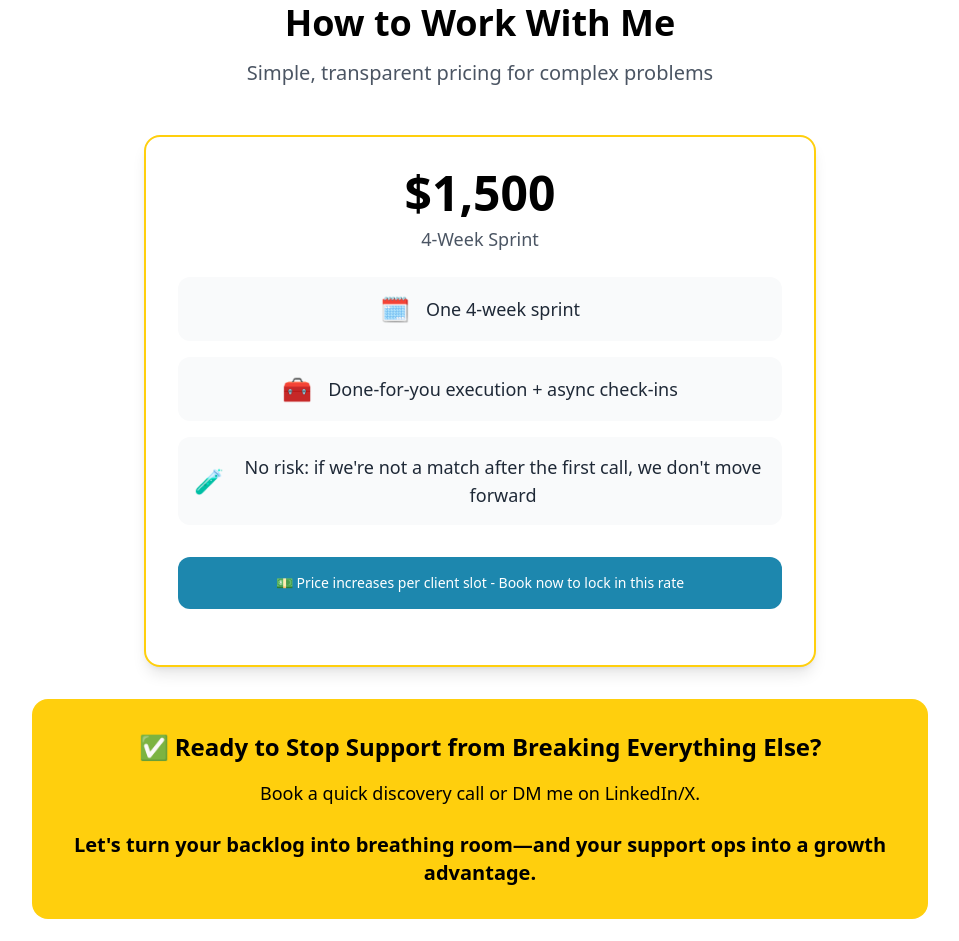
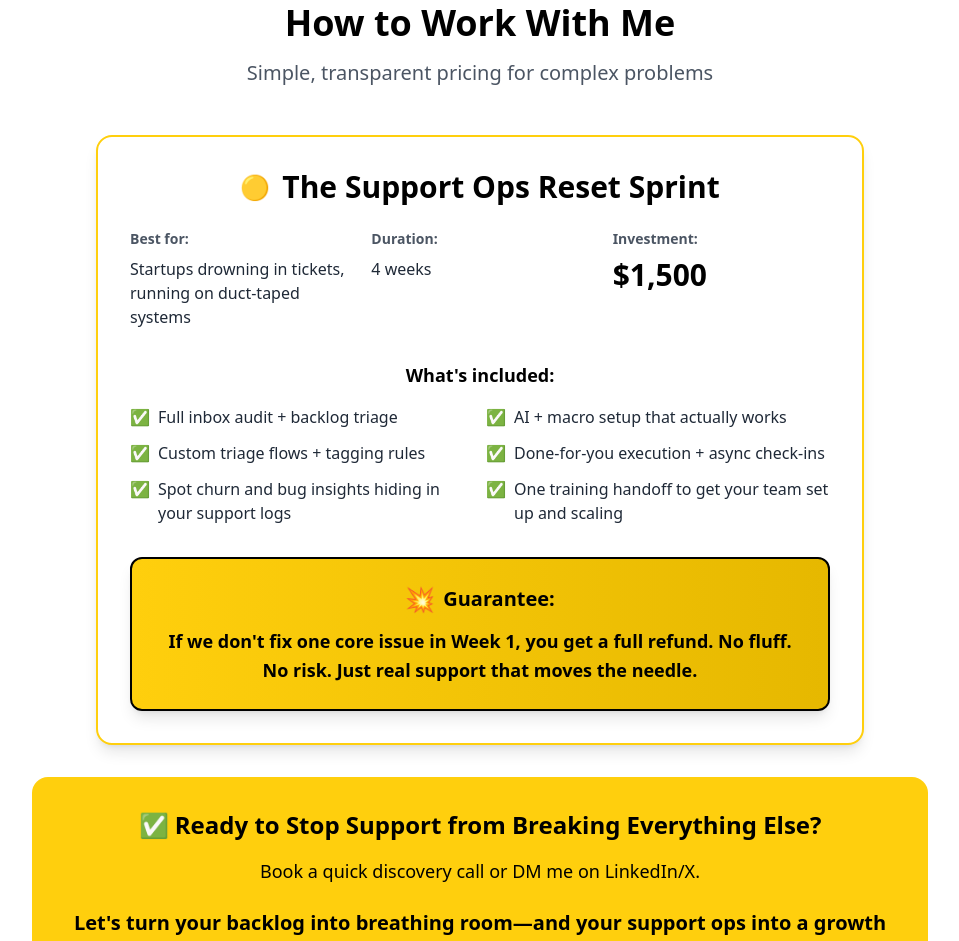
Before and after one commit to MMgtS/Marfo-Management-Services, a React (Vite) app: page / in a window 1280 px wide. Shown: the part 3360-4301 px from the top of the page, without its empty margins (160-1119 px from the left). Built offline with nearby package versions, Linux system fonts and the light colour scheme.

Commit message:
Refactor: Update pricing section
Restructure the pricing information, emphasizing the guarantee and placing the price prominently.

```diff
--- a/src/components/HowToWork.tsx
+++ b/src/components/HowToWork.tsx
@@ -1,3 +1,4 @@
+
 
 const HowToWork = () => {
   return (
@@ -12,31 +13,66 @@ const HowToWork = () => {
         </p>
 
         {/* Main Pricing Card */}
-        <div className="bg-white border-2 border-[#ffcf0d] rounded-2xl p-8 shadow-lg mb-8 max-w-2xl mx-auto">
-          <div className="text-center mb-6">
-            <div className="text-5xl font-bold text-black mb-2">$1,500</div>
-            <div className="text-lg text-gray-600">4-Week Sprint</div>
+        <div className="bg-white border-2 border-[#ffcf0d] rounded-2xl p-8 shadow-lg mb-8 max-w-3xl mx-auto">
+          <div className="flex items-center justify-center mb-6">
+            <span className="text-2xl mr-3">🟡</span>
+            <h3 className="text-2xl md:text-3xl font-bold text-black">The Support Ops Reset Sprint</h3>
           </div>
 
-          <div className="space-y-4 mb-8">
-            <div className="flex items-center justify-center p-4 bg-gray-50 rounded-xl">
-              <span className="text-2xl mr-4">🗓️</span>
-              <p className="text-lg text-gray-800">One 4-week sprint</p>
+          <div className="grid md:grid-cols-3 gap-6 mb-8 text-left">
+            <div>
+              <p className="text-sm font-semibold text-gray-600 mb-2">Best for:</p>
+              <p className="text-gray-800">Startups drowning in tickets, running on duct-taped systems</p>
             </div>
-
-            <div className="flex items-center justify-center p-4 bg-gray-50 rounded-xl">
-              <span className="text-2xl mr-4">🧰</span>
-              <p className="text-lg text-gray-800">Done-for-you execution + async check-ins</p>
+            <div>
+              <p className="text-sm font-semibold text-gray-600 mb-2">Duration:</p>
+              <p className="text-gray-800">4 weeks</p>
             </div>
-
-            <div className="flex items-center justify-center p-4 bg-gray-50 rounded-xl">
-              <span className="text-2xl mr-4">🧪</span>
-              <p className="text-lg text-gray-800">No risk: if we're not a match after the first call, we don't move forward</p>
+            <div>
+              <p className="text-sm font-semibold text-gray-600 mb-2">Investment:</p>
+              <p className="text-3xl font-bold text-black">$1,500</p>
             </div>
           </div>
 
-          <div className="bg-[#1d87ae] text-white p-4 rounded-xl mb-6">
-            <p className="text-sm font-medium">💵 Price increases per client slot - Book now to lock in this rate</p>
+          <div className="mb-8">
+            <h4 className="text-lg font-semibold text-black mb-4">What's included:</h4>
+            <div className="grid md:grid-cols-2 gap-3 text-left">
+              <div className="flex items-start">
+                <span className="text-green-500 mr-2">✅</span>
+                <p className="text-gray-800">Full inbox audit + backlog triage</p>
+              </div>
+              <div className="flex items-start">
+                <span className="text-green-500 mr-2">✅</span>
+                <p className="text-gray-800">AI + macro setup that actually works</p>
+              </div>
+              <div className="flex items-start">
+                <span className="text-green-500 mr-2">✅</span>
+                <p className="text-gray-800">Custom triage flows + tagging rules</p>
+              </div>
+              <div className="flex items-start">
+                <span className="text-green-500 mr-2">✅</span>
+                <p className="text-gray-800">Done-for-you execution + async check-ins</p>
+              </div>
+              <div className="flex items-start">
+                <span className="text-green-500 mr-2">✅</span>
+                <p className="text-gray-800">Spot churn and bug insights hiding in your support logs</p>
+              </div>
+              <div className="flex items-start">
+                <span className="text-green-500 mr-2">✅</span>
+                <p className="text-gray-800">One training handoff to get your team set up and scaling</p>
+              </div>
+            </div>
+          </div>
+
+          {/* Guarantee Section - Made to Stand Out */}
+          <div className="bg-gradient-to-r from-[#ffcf0d] to-[#e6b800] text-black p-6 rounded-xl border-2 border-black shadow-lg">
+            <div className="flex items-center justify-center mb-3">
+              <span className="text-2xl mr-2">💥</span>
+              <h4 className="text-xl font-bold">Guarantee:</h4>
+            </div>
+            <p className="text-lg font-semibold leading-relaxed">
+              If we don't fix one core issue in Week 1, you get a full refund. No fluff. No risk. Just real support that moves the needle.
+            </p>
           </div>
         </div>
 
```
